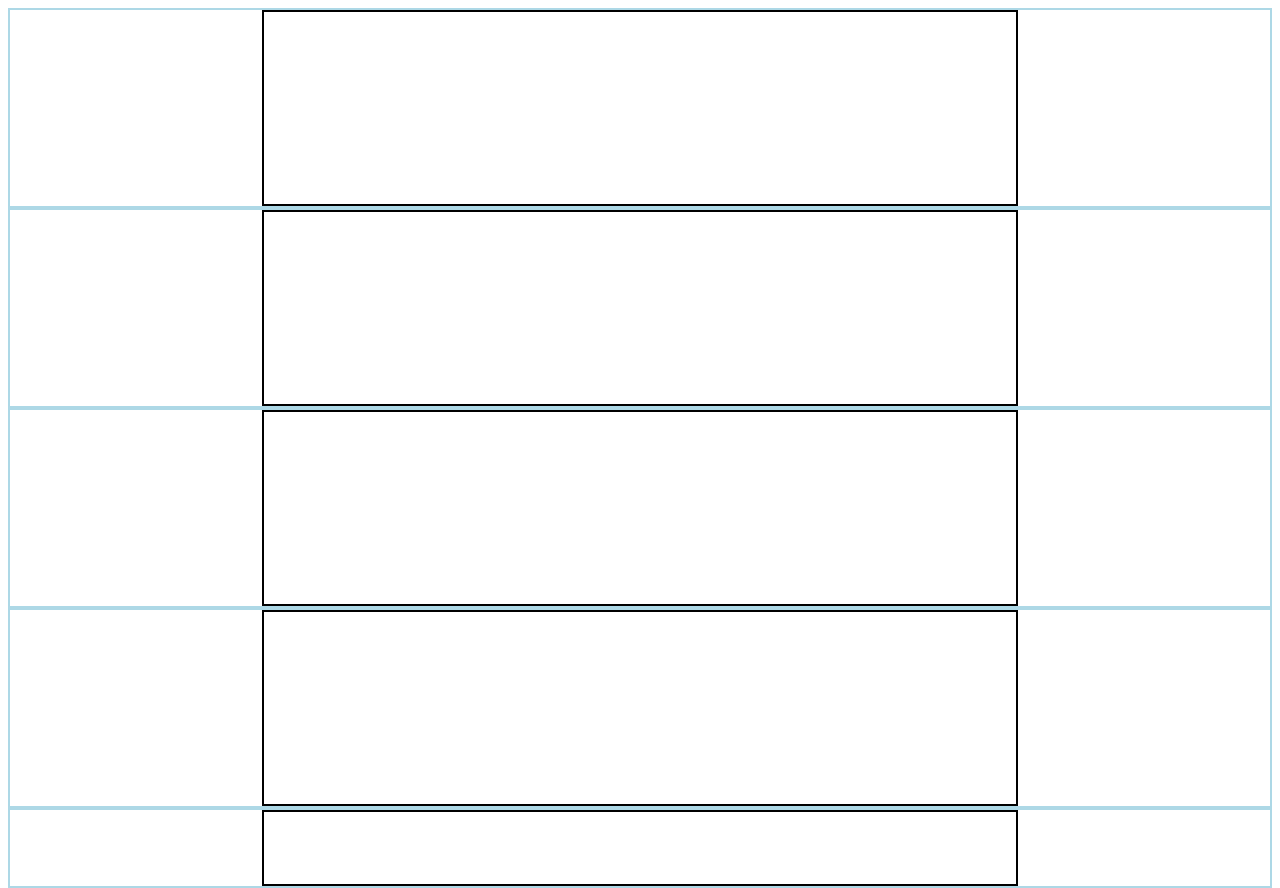
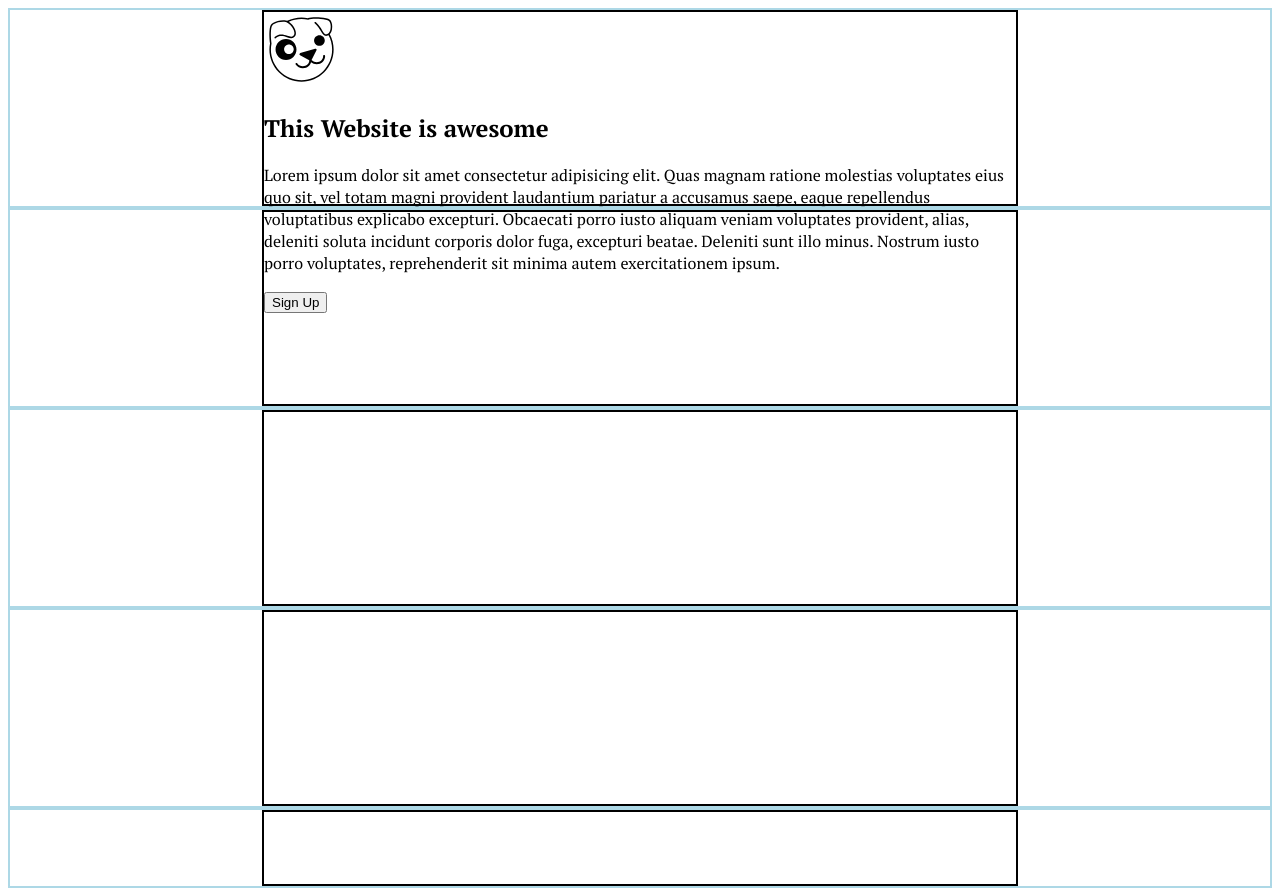
Before and after one commit to isaiahhenson/landing-page, a plain HTML site: page index.html in a window 1280 px wide. Drawn offline with Linux system fonts and the light colour scheme.

Commit message:
added and sized a puppy logo to the project

```diff
--- a/index.html
+++ b/index.html
@@ -14,7 +14,15 @@
     <main class="main-section">
         <section>
             <div class="content">
-                <div class="left-content"></div>
+                <div class="left-content">
+                    <span class="header-logo">
+                        <img src="libre-os-linux-puppy.svg" alt="puppy-logo">
+                    </span>
+                    <h1>This Website is awesome</h1>
+                    <p>Lorem ipsum dolor sit amet consectetur adipisicing elit. Quas magnam ratione molestias voluptates eius quo sit, vel totam magni provident laudantium pariatur a accusamus saepe, eaque repellendus voluptatibus explicabo excepturi.
+                    Obcaecati porro iusto aliquam veniam voluptates provident, alias, deleniti soluta incidunt corporis dolor fuga, excepturi beatae. Deleniti sunt illo minus. Nostrum iusto porro voluptates, reprehenderit sit minima autem exercitationem ipsum.</p>
+                    <button>Sign Up</button>
+                </div>
                 <div class="right-content"></div>
             </div>
         </section>
--- a/styles.css
+++ b/styles.css
@@ -29,3 +29,8 @@ footer {
     width: 60%;
     margin: 0 auto;
 }
+
+.header-logo img {
+    width: 75px;
+    height: 75px;
+}
```
Also changed, not shown: libre-os-linux-puppy.svg (added).
